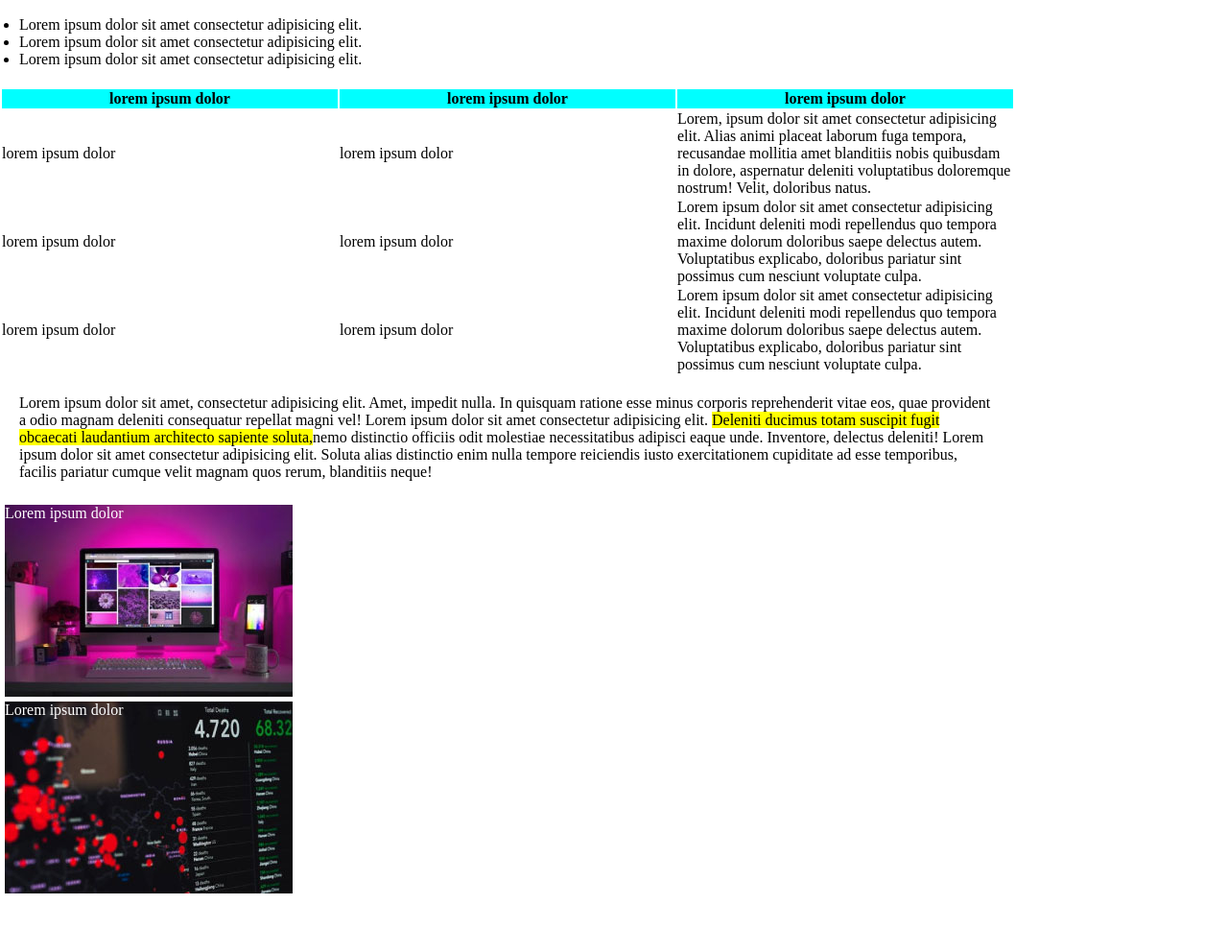
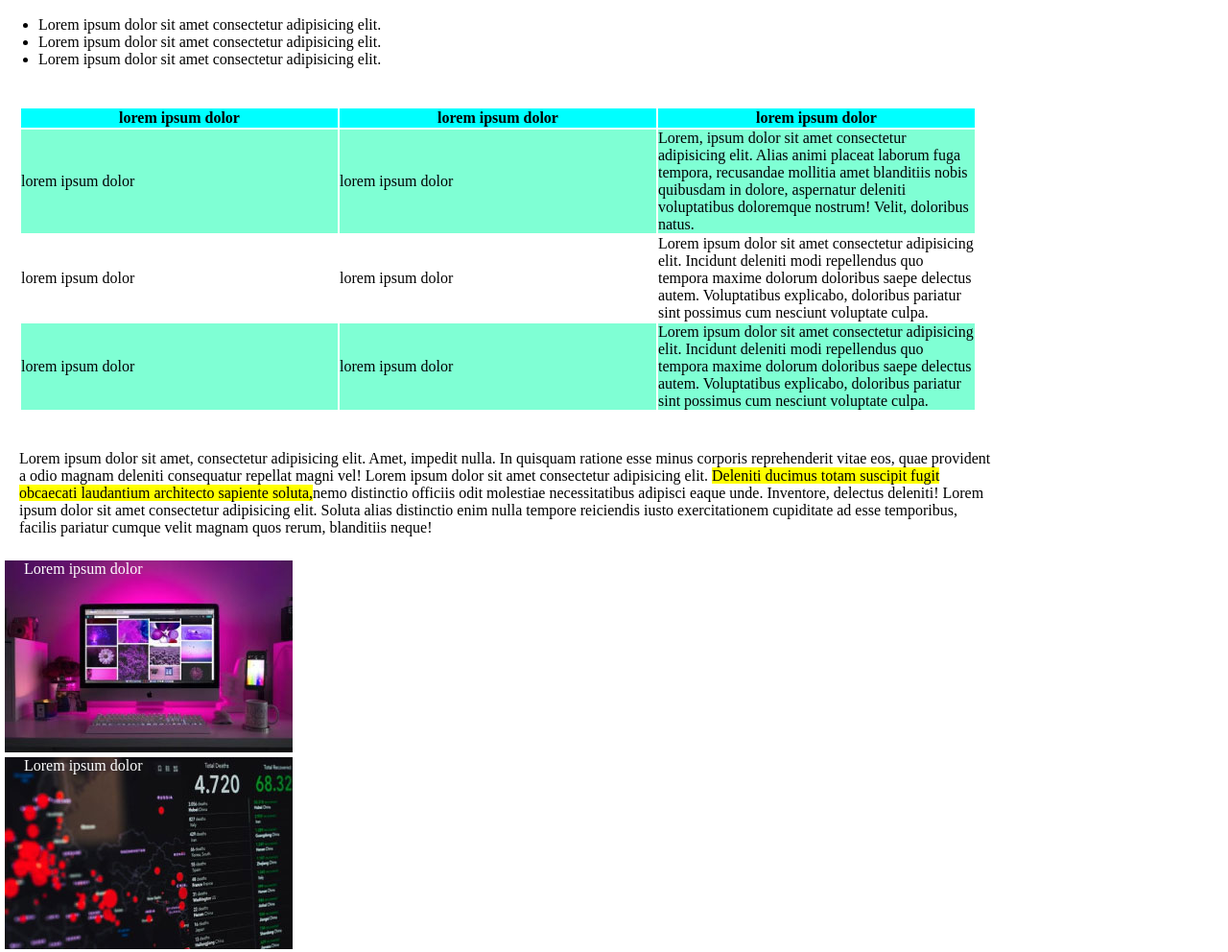
Before and after one commit to RiccardoSignorini/html-css-booleaner, a plain HTML site: page index.html in a window 1280 px wide. Shown: the part 795-1787 px from the top of the page at 96% size. Before the commit the page ends 1731 px from the top, so only its background shows below. Drawn offline with Linux system fonts and the light colour scheme.

Commit message:
finale (preliminare)

```diff
--- a/assets/css/style.css
+++ b/assets/css/style.css
@@ -25,16 +25,25 @@ p{
 
 ul{
     padding: 20px;
+    padding-left: 40px;
 }
 
 /* TABELLA */
+table{
+    padding: 20px;
+}
+
 th{
     background-color: aqua;
 }
 
 th, td{
-    width: 350px;
+    width: 330px;
     height: 20px;
+}
+
+.colore-azzurrino{
+    background-color: aquamarine;
 }
 
 /* FOOTER */
@@ -43,6 +52,7 @@ th, td{
     width: 300px;
     height: 200px;
     margin: 5px;
+    padding-left: 20px;
 }
 
 .immagine-fondo-seconda{
@@ -50,6 +60,7 @@ th, td{
     width: 300px;
     height: 200px;
     margin: 5px;
+    padding-left: 20px;
 }
 
 .colore-bianco{
--- a/index.html
+++ b/index.html
@@ -20,15 +20,18 @@
         <!-- TITOLO E IMMAGINI PRINCIPALI -->
         <section>
             <h1>Internet deve essere al servizio del "bene pubblico": il manifesto di Tim-Berners Lee</h1>
-            <p>Scritto da <span id="colore-azzurro">The Booleaner</span></p>
+            <p>
+                Scritto da
+                <span id="colore-azzurro">The Booleaner</span>
+            </p>
             <p>il 13/02/2023</p>
             <img src="./assets/img/tim-1.jpg" alt="">
             <img src="./assets/img/tim-2.jpg" alt="">
-            <p class="grandezza font">1st Photo: John S. and James L. Knight Foundation, by Scott Henrichsen</p>
+            <p>1st Photo: John S. and James L. Knight Foundation, by Scott Henrichsen</p>
             <p>2nd Photo: Wikimedia, by Paul Clarke</p>
         </section>
 
-            <!-- PRIMO PARAGRAFO -->
+        <!-- PRIMO PARAGRAFO -->
         <section>
             <p>Lorem, ipsum dolor sit amet consectetur adipisicing elit. Ipsum architecto voluptate velit sapiente, maiores soluta dicta! Sit, iste dicta ullam voluptatum consequuntur minus quidem, officia ipsa reprehenderit veniam repudiandae dolorem. Lorem ipsum dolor sit amet consectetur adipisicing elit. <mark> Deserunt quisquam et minima ipsam.</mark> Alias repudiandae ullam perspiciatis, atque ratione minima reiciendis ut voluptatibus at exercitationem, doloribus non numquam labore iure!</p>
         </section>
@@ -55,7 +58,7 @@
                 </thead>
 
                 <tbody>
-                    <tr>
+                    <tr class="colore-azzurrino">
                         <td>lorem ipsum dolor</td>
                         <td>lorem ipsum dolor</td>
                         <td>Lorem, ipsum dolor sit amet consectetur adipisicing elit. Alias animi placeat laborum fuga tempora, recusandae mollitia amet blanditiis nobis quibusdam in dolore, aspernatur deleniti voluptatibus doloremque nostrum! Velit, doloribus natus.</td>
@@ -67,7 +70,7 @@
                         <td>Lorem ipsum dolor sit amet consectetur adipisicing elit. Incidunt deleniti modi repellendus quo tempora maxime dolorum doloribus saepe delectus autem. Voluptatibus explicabo, doloribus pariatur sint possimus cum nesciunt voluptate culpa.</td>
                     </tr>
 
-                    <tr>
+                    <tr class="colore-azzurrino">
                         <td>lorem ipsum dolor</td>
                         <td>lorem ipsum dolor</td>
                         <td>Lorem ipsum dolor sit amet consectetur adipisicing elit. Incidunt deleniti modi repellendus quo tempora maxime dolorum doloribus saepe delectus autem. Voluptatibus explicabo, doloribus pariatur sint possimus cum nesciunt voluptate culpa.</td>
@@ -83,7 +86,7 @@
         </section>
 
     </main>
-
+        <!-- IMMAGINI FINALI -->
     <footer>
         <div class="immagine-fondo-prima">
             <span class="colore-bianco">Lorem ipsum dolor</span>
```
